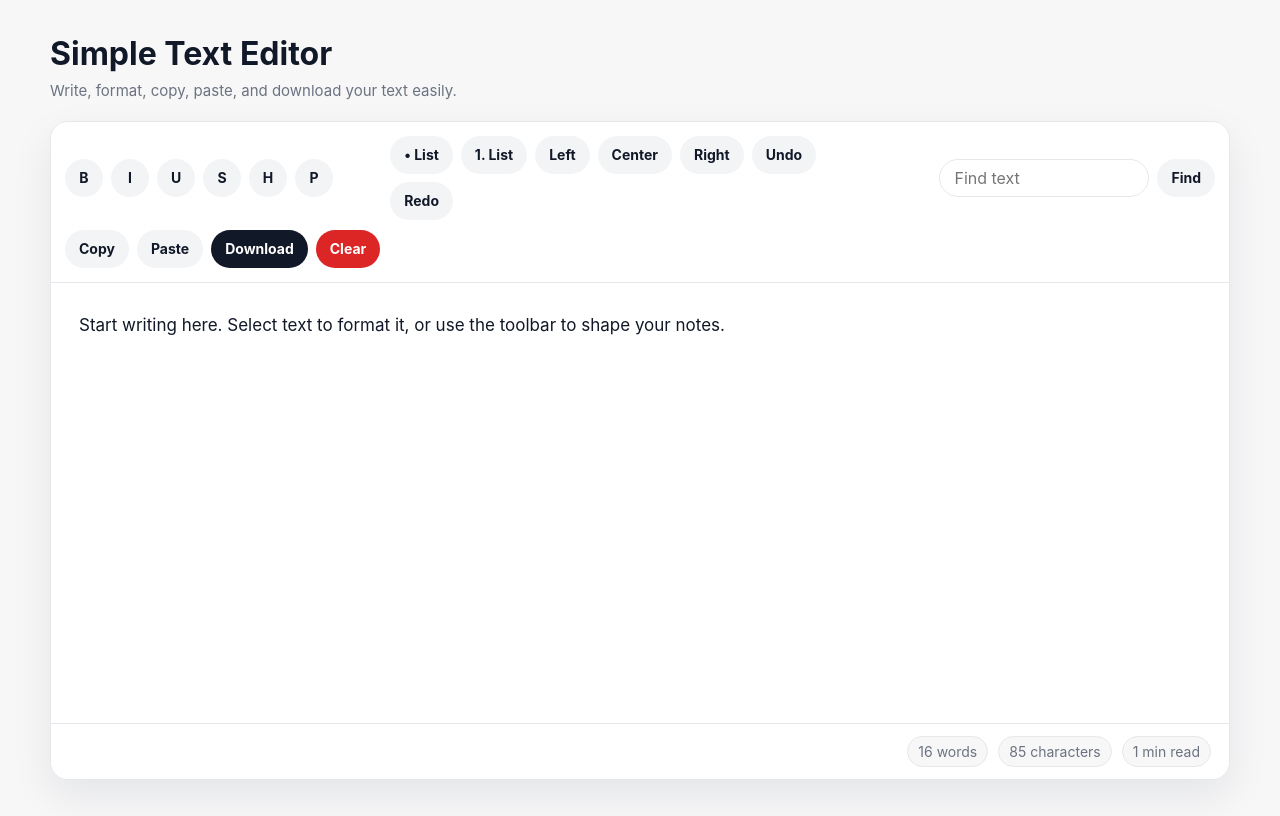
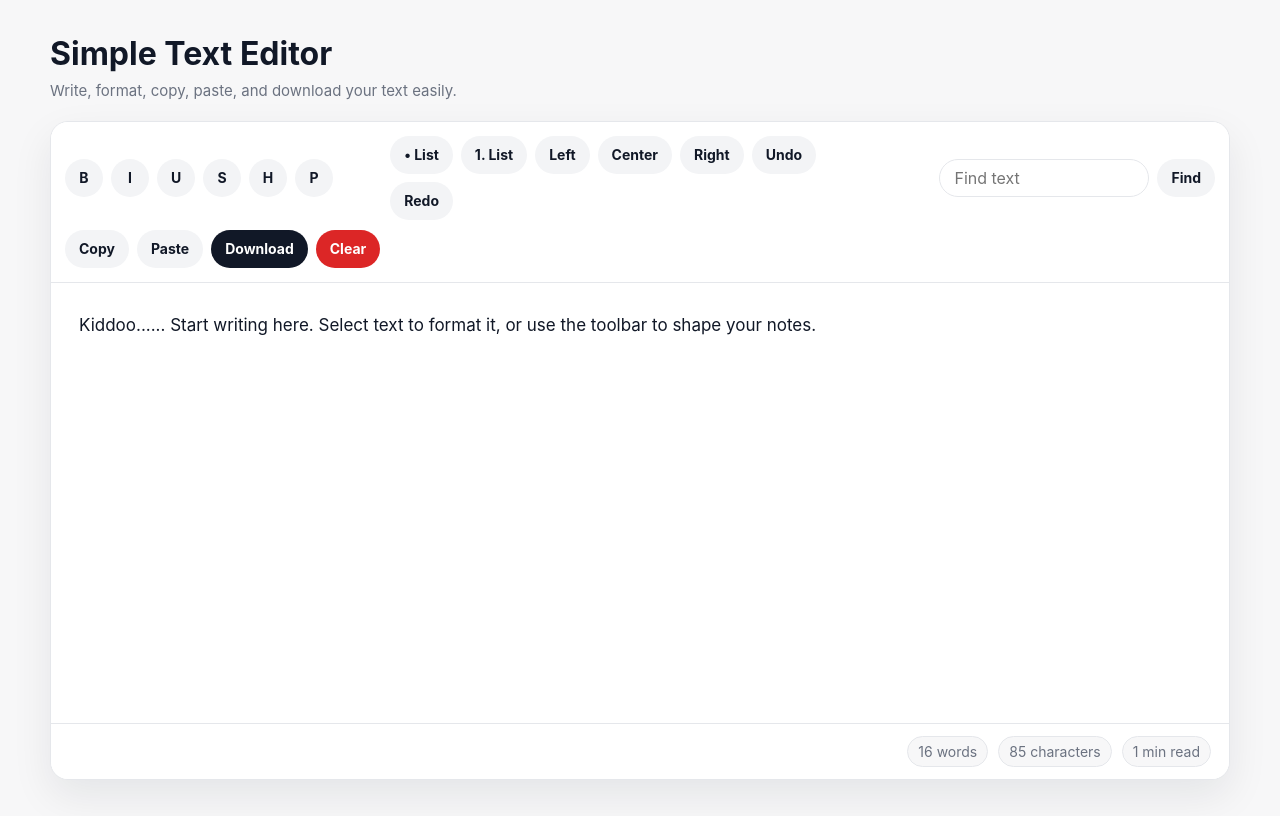
Before and after one commit to Aisha005/Reactcode, a React (Vite) app: page / in a window 1280 px wide. Built offline with nearby package versions, Linux system fonts and the light colour scheme.

Commit message:
Updated project changes

```diff
--- a/index.html
+++ b/index.html
@@ -7,7 +7,7 @@
       name="description"
       content="A compact frontend-only React text editor for writing, formatting, copying, pasting, and downloading text."
     />
-    <title>Simple Text Editor</title>
+    <title>Kiddooo Simple Text Editor</title>
   </head>
   <body>
     <div id="root"></div>
--- a/src/App.jsx
+++ b/src/App.jsx
@@ -5,7 +5,7 @@ import StatsBar from './components/StatsBar.jsx';
 import Toast from './components/Toast.jsx';
 
 const INITIAL_CONTENT =
-  '<p>Start writing here. Select text to format it, or use the toolbar to shape your notes.</p>';
+  '<p>Kiddoo...... Start writing here. Select text to format it, or use the toolbar to shape your notes.</p>';
 
 const getPlainText = (element) => element?.innerText || '';
 
```
